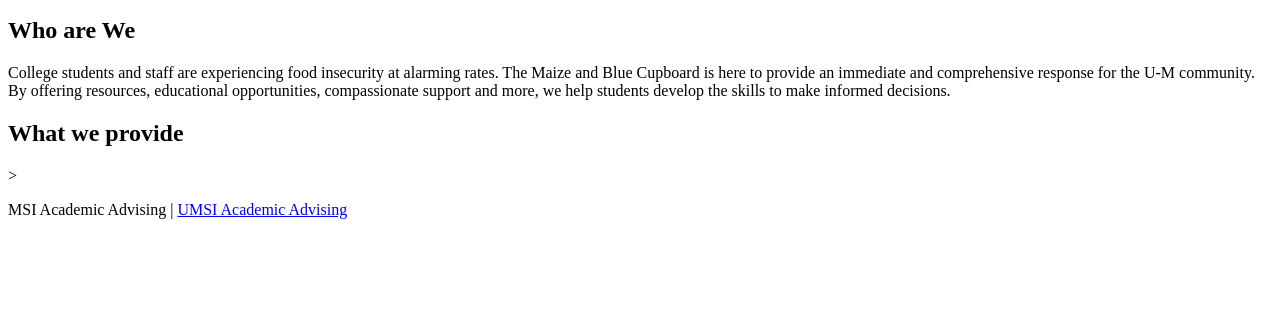
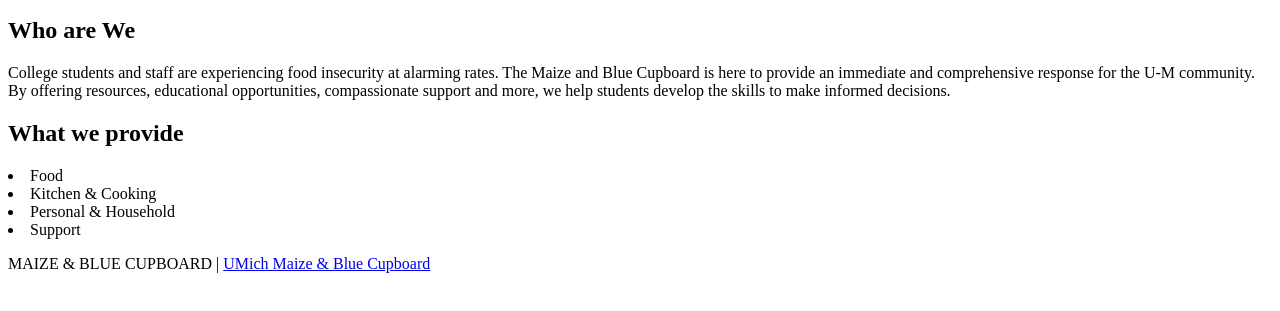
Before and after one commit to bibikong226/client_project_html_w25, a plain HTML site: page page_2.html in a window 1280 px wide. Shown: the part 215-526 px from the top of the page. Drawn offline with Linux system fonts and the light colour scheme.

Commit message:
Add files via upload

```diff
--- a/page_2.html
+++ b/page_2.html
@@ -31,8 +31,13 @@
 <div>
     <h2>What we provide</h2>
 </div>
->
-            <!-- Jackie Wolf -->
+<div>
+    <li>Food</li>
+    <li>Kitchen & Cooking</li>
+    <li>Personal & Household</li>
+    <li>Support</li>
+</div>
+
 
         <div></div>
         <div></div>
@@ -40,7 +45,7 @@
         <div></div>
     </main>
     <footer>
-        <p>MSI Academic Advising | <a href="https://sites.google.com/umich.edu/msiacademicadvising/student-support-resources">UMSI Academic Advising </a></p>
+        <p>MAIZE & BLUE CUPBOARD | <a href="https://mbc.studentlife.umich.edu/">UMich Maize & Blue Cupboard </a></p>
     </footer>
 
 </body>
```
